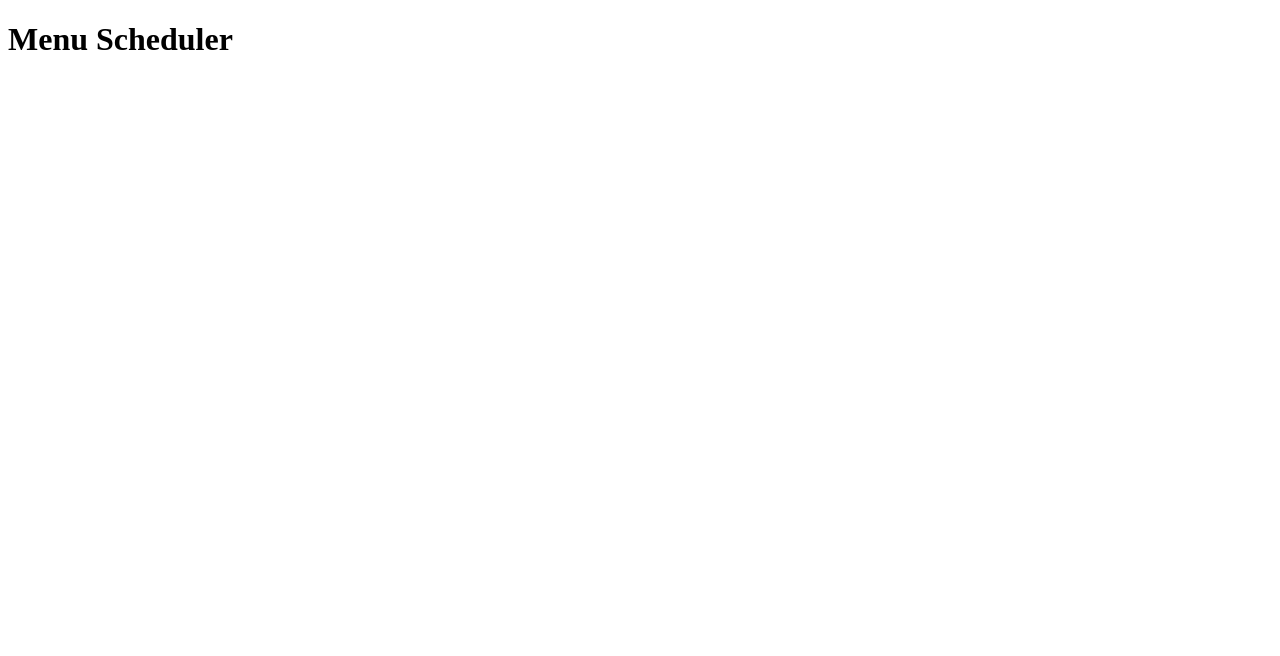
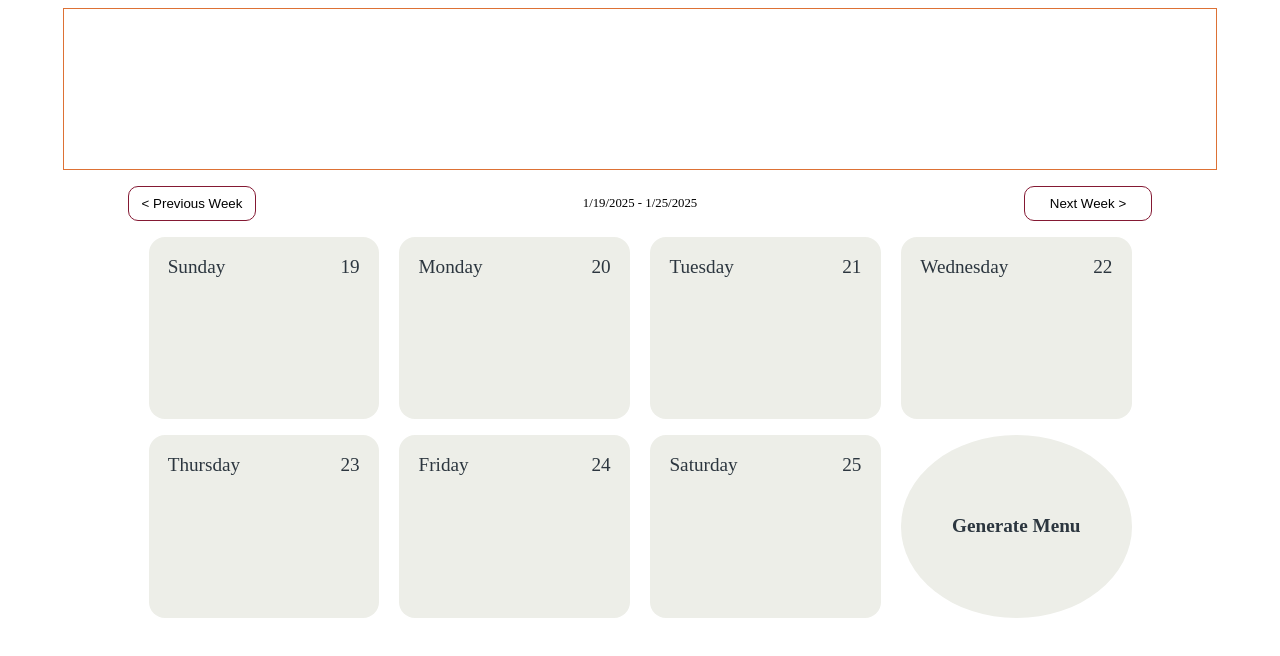
Before and after one commit to chingu-voyages/V53-tier2-team-27, a React (Vite) app in the folder menu-scheduler/: page / in a window 1280 px wide. Shown: the top 656 px of the page. Built offline with nearby package versions, Linux system fonts and the light colour scheme.

Commit message:
start homepage

```diff
--- a/menu-scheduler/src/App.jsx
+++ b/menu-scheduler/src/App.jsx
@@ -1,10 +1,11 @@
 import { useState } from "react";
+import Home from "./components/Home";
 import "./App.css";
 
 function App() {
   return (
     <>
-      <h1>Menu Scheduler</h1>
+      <Home />
     </>
   );
 }
--- /dev/null
+++ b/menu-scheduler/src/components/Home.jsx
@@ -0,0 +1,17 @@
+import React from "react";
+import WeekCalendar from "./WeekCalender";
+import Title from "./Title";
+import "../styles/home.css";
+import "../styles/weekcalender.css";
+import "../styles/title.css";
+
+const Home = () => {
+  return (
+    <div className="home-container">
+      <Title />
+      <WeekCalendar />
+    </div>
+  );
+};
+
+export default Home;
--- /dev/null
+++ b/menu-scheduler/src/components/Title.jsx
@@ -0,0 +1,7 @@
+import React from "react";
+
+const Title = () => {
+  return <div className="title-container"></div>;
+};
+
+export default Title;
--- /dev/null
+++ b/menu-scheduler/src/components/WeekCalender.jsx
@@ -0,0 +1,96 @@
+import React, { useState } from "react";
+
+// Function to get the start of the week for a given date
+const getStartOfWeek = (date) => {
+  const startDate = new Date(date);
+  const dayOfWeek = startDate.getDay();
+  startDate.setDate(startDate.getDate() - dayOfWeek);
+  return startDate;
+};
+
+// Function to generate an array of dates for the week
+const generateWeekDates = (startDate) => {
+  const dates = [];
+  for (let i = 0; i < 7; i++) {
+    const date = new Date(startDate);
+    date.setDate(startDate.getDate() + i);
+    dates.push(new Date(date));
+  }
+  return dates;
+};
+
+const WeekCalendar = () => {
+  const [currentDate, setCurrentDate] = useState(new Date());
+
+  // Get the start of the week and the list of dates for the week
+  const startOfWeek = getStartOfWeek(currentDate);
+  const weekDates = generateWeekDates(startOfWeek);
+
+  const handlePrevWeek = () => {
+    setCurrentDate(new Date(startOfWeek.setDate(startOfWeek.getDate() - 7)));
+  };
+
+  const handleNextWeek = () => {
+    setCurrentDate(new Date(startOfWeek.setDate(startOfWeek.getDate() + 7)));
+  };
+
+  const firstRowDates = [
+    weekDates[0],
+    weekDates[1],
+    weekDates[2],
+    weekDates[3],
+  ];
+
+  const secondRowDates = [weekDates[4], weekDates[5], weekDates[6]];
+
+  console.log(weekDates[0]);
+
+  return (
+    <div className="calender-container">
+      <div className="week-select-container">
+        <button className="prev-week-button" onClick={handlePrevWeek}>
+          &lt; Previous Week
+        </button>
+        <span>
+          {weekDates[0].toLocaleDateString()} -{" "}
+          {weekDates[6].toLocaleDateString()}
+        </span>
+        <button className="next-week-button" onClick={handleNextWeek}>
+          Next Week &gt;
+        </button>
+      </div>
+      <div className="week-container">
+        <div className="first-row-dates">
+          {firstRowDates.map((date, index) => (
+            <div key={index} className="day-container">
+              <div className="day-title">
+                {date === weekDates[0] ? <div>Sunday</div> : null}
+                {date === weekDates[1] ? <div>Monday</div> : null}
+                {date === weekDates[2] ? <div>Tuesday</div> : null}
+                {date === weekDates[3] ? <div>Wednesday</div> : null}
+                <div>{date.getDate()}</div>
+              </div>
+            </div>
+          ))}
+        </div>
+        <div className="second-row-dates">
+          {secondRowDates.map((date, index) => (
+            <div key={index} className="day-container">
+              <div className="day-title">
+                {date === weekDates[4] ? <div>Thursday</div> : null}
+                {date === weekDates[5] ? <div>Friday</div> : null}
+                {date === weekDates[6] ? <div>Saturday</div> : null}
+                <div>{date.getDate()}</div>
+              </div>
+            </div>
+          ))}
+          <div className="generate-div">
+            <h3 className="generate-button">Generate Menu</h3>
+          </div>
+        </div>
+      </div>
+    </div>
+  );
+};
+
+export default WeekCalendar;
--- /dev/null
+++ b/menu-scheduler/src/styles/home.css
@@ -0,0 +1,11 @@
+.home-container {
+  display: flex;
+  flex-direction: column;
+  align-items: center;
+  justify-content: center;
+}
+
+.calender-container {
+  width: 80vw;
+  height: 100vh;
+}
--- /dev/null
+++ b/menu-scheduler/src/styles/title.css
@@ -0,0 +1,6 @@
+.title-container {
+  border: 1px solid #dd7135;
+  height: 20vh;
+  width: 90vw;
+  margin-bottom: 2vh;
+}
--- /dev/null
+++ b/menu-scheduler/src/styles/weekcalender.css
@@ -0,0 +1,73 @@
+.week-container {
+  display: flex;
+  flex-direction: column;
+}
+
+.week-select-container {
+  display: flex;
+  align-items: center;
+  justify-content: space-between;
+  margin-bottom: 2vh;
+  font-size: 1vw;
+}
+
+.prev-week-button {
+  width: 10vw;
+  padding: 0.7vw;
+  background-color: white;
+  border: 1px solid #841933;
+  border-radius: 10px;
+  cursor: pointer;
+}
+
+.next-week-button {
+  width: 10vw;
+  padding: 0.7vw;
+  background-color: white;
+  border: 1px solid #841933;
+  border-radius: 10px;
+  cursor: pointer;
+}
+
+.first-row-dates {
+  display: flex;
+  justify-content: space-evenly;
+  margin-bottom: 2vh;
+}
+
+.second-row-dates {
+  display: flex;
+  justify-content: space-evenly;
+}
+
+.generate-div {
+  padding: 1.5vw;
+  background-color: #edeee8;
+  color: #2c363f;
+  display: flex;
+  text-align: center;
+  align-items: center;
+  justify-content: center;
+  width: 15vw;
+  border-radius: 50%;
+}
+
+.generate-button {
+  font-size: 1.5vw;
+}
+
+.day-container {
+  background-color: #edeee8;
+  border-radius: 16px;
+  color: #2c363f;
+  padding: 1.5vw;
+  width: 15vw;
+  height: 18vh;
+}
+
+.day-title {
+  font-size: 1.5vw;
+  display: flex;
+  align-items: start;
+  justify-content: space-between;
+}
```
